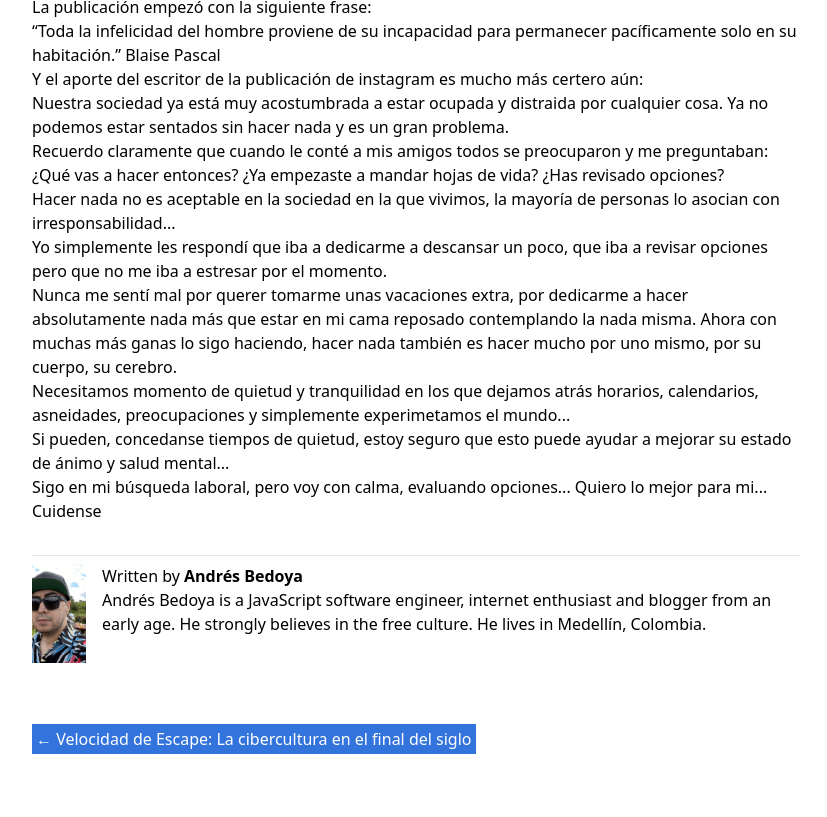
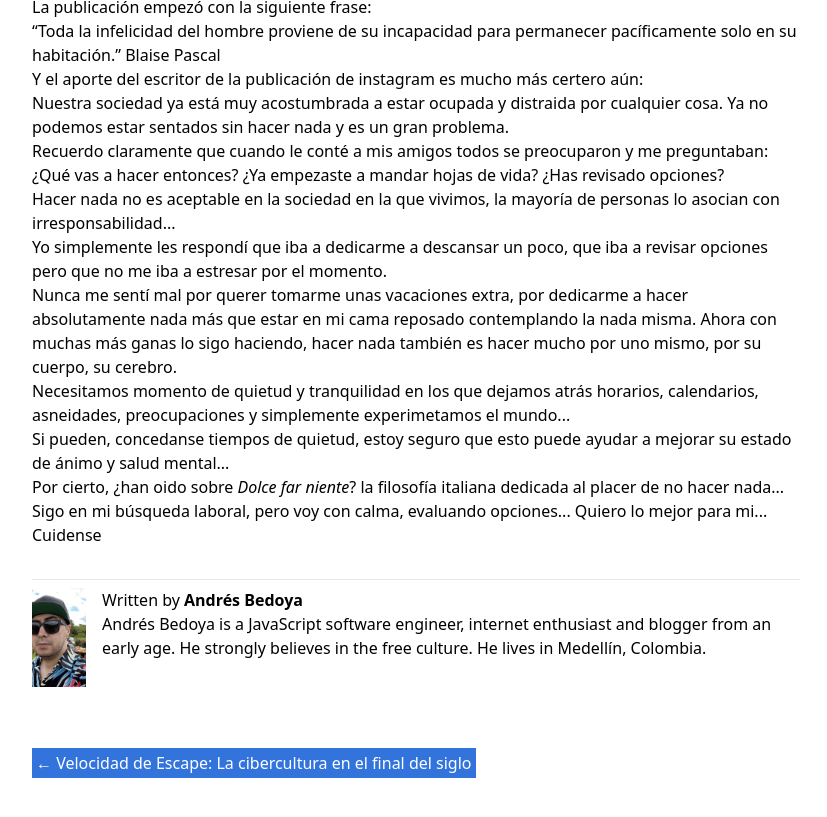
Before and after one commit to Angelfire/velocidadescape, a Gatsby site: page /personal/importancia-hacer-nada/ in a window 1280 px wide. Shown: the part 502-1319 px from the top of the page, without its empty margins (224-1051 px from the left). Built offline with nearby package versions, Linux system fonts and the light colour scheme; Gatsby itself is replaced by a stand-in of ours.

Commit message:
Update importancia-hacer-nada.md

```diff
--- a/content/personal/importancia-hacer-nada.md
+++ b/content/personal/importancia-hacer-nada.md
@@ -33,6 +33,8 @@ Nunca me sentí mal por querer tomarme unas vacaciones extra, por dedicarme a ha
 
 Si pueden, concedanse tiempos de quietud, estoy seguro que esto puede ayudar a mejorar su estado de ánimo y salud mental...
 
+Por cierto, ¿han oido sobre _Dolce far niente_? la filosofía italiana dedicada al placer de no hacer nada...
+
 Sigo en mi búsqueda laboral, pero voy con calma, evaluando opciones... Quiero lo mejor para mi...
 
 Cuidense
```
